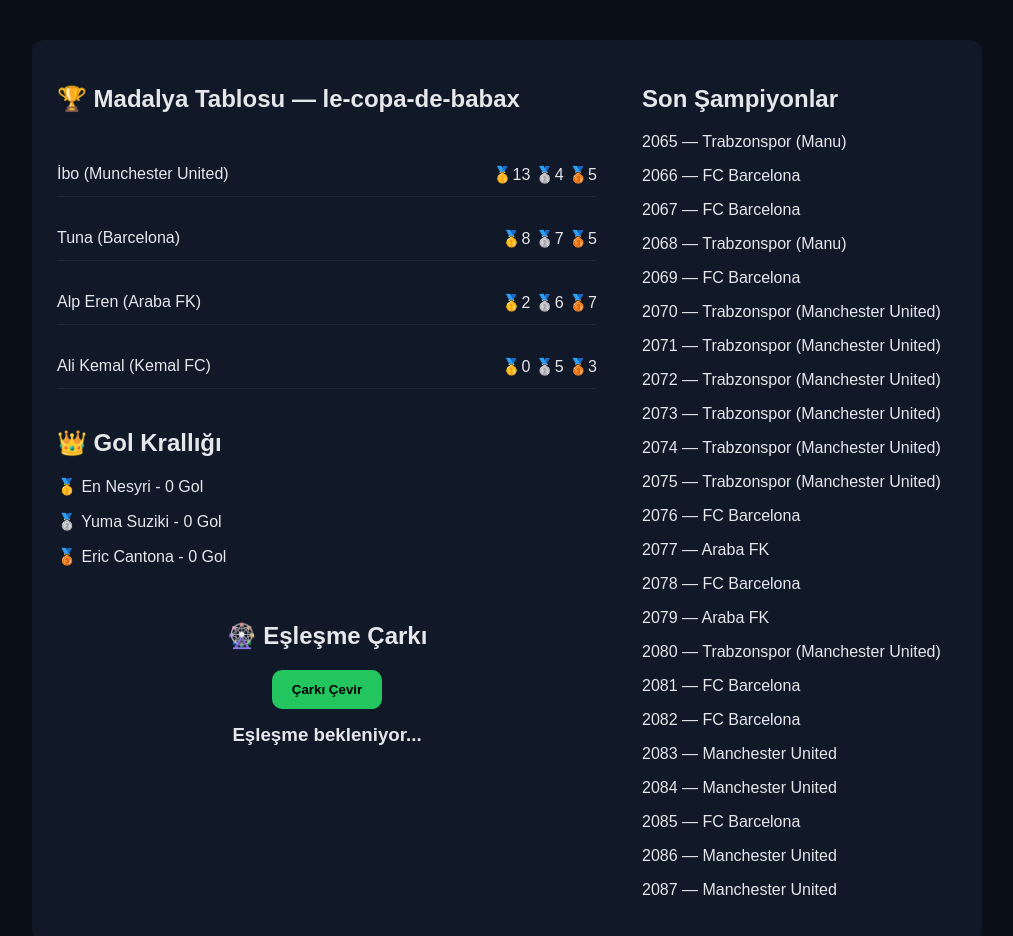
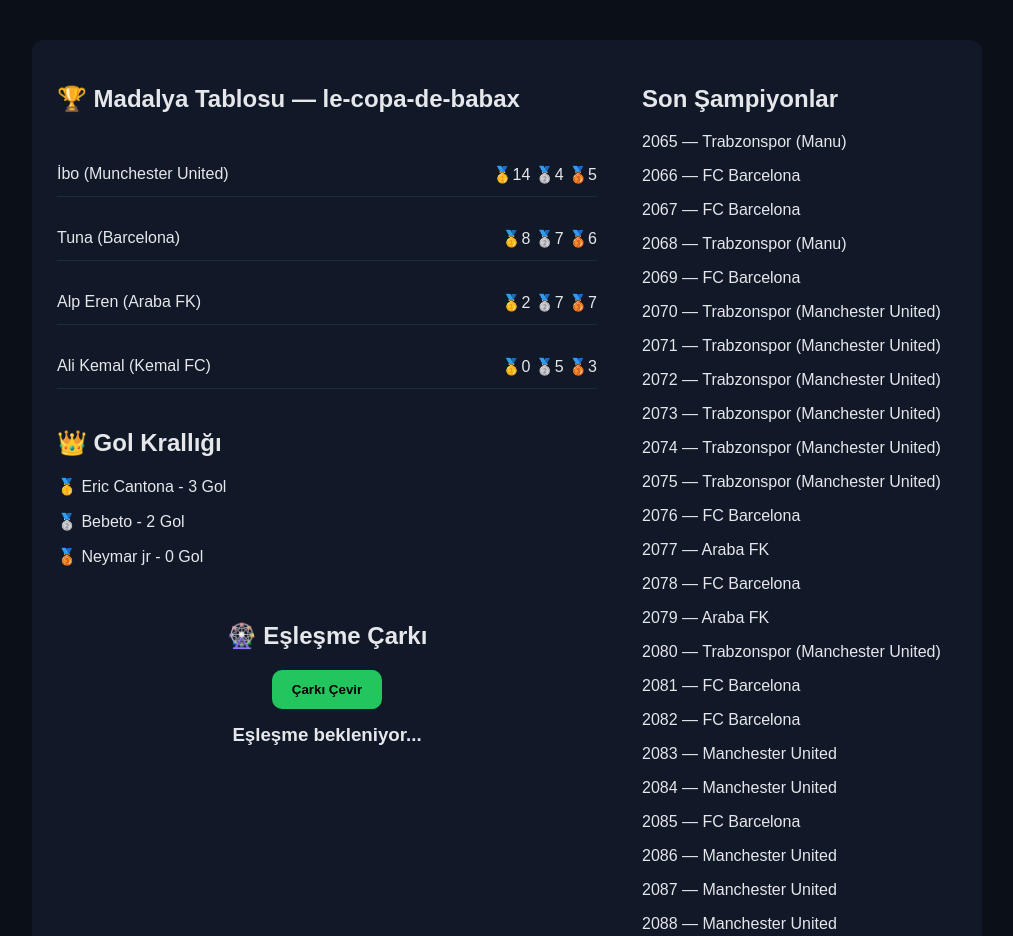
Before and after one commit to kokoyuku0160-cpu/le-copa-de-babax, a plain HTML site: page index.html in a window 1280 px wide. Shown: the top 936 px of the page, without its empty margins (133-1146 px from the left). Drawn offline with Linux system fonts and the light colour scheme.

Commit message:
Update index.html

```diff
--- a/index.html
+++ b/index.html
@@ -55,17 +55,17 @@
 
 <div class="row">
 <div class="name">İbo (Munchester United)</div>
-<div>🥇13 🥈4 🥉5</div>
+<div>🥇14 🥈4 🥉5</div>
 </div>
 
 <div class="row">
 <div class="name">Tuna (Barcelona)</div>
-<div>🥇8 🥈7 🥉5</div>
+<div>🥇8 🥈7 🥉6</div>
 </div>
 
 <div class="row">
 <div class="name">Alp Eren (Araba FK)</div>
-<div>🥇2 🥈6 🥉7</div>
+<div>🥇2 🥈7 🥉7</div>
 </div>
 
 <div class="row">
@@ -77,9 +77,9 @@
 <div>
 <h2>👑 Gol Krallığı</h2>
 
-<p>🥇 En Nesyri    -  0 Gol</p>
-<p>🥈 Yuma Suziki  -  0 Gol</p>
-<p>🥉 Eric Cantona -  0 Gol</p>
+<p>🥇 Eric Cantona -  3 Gol</p>
+<p>🥈 Bebeto       -  2 Gol</p>
+<p>🥉 Neymar jr    -  0 Gol</p>
 
 </div>
 
@@ -132,6 +132,7 @@
 <p>2085 — FC Barcelona</p>
 <p>2086 — Manchester United</p>
 <p>2087 — Manchester United</p>
+<p>2088 — Manchester United</p>
 
 </div>
 
```
